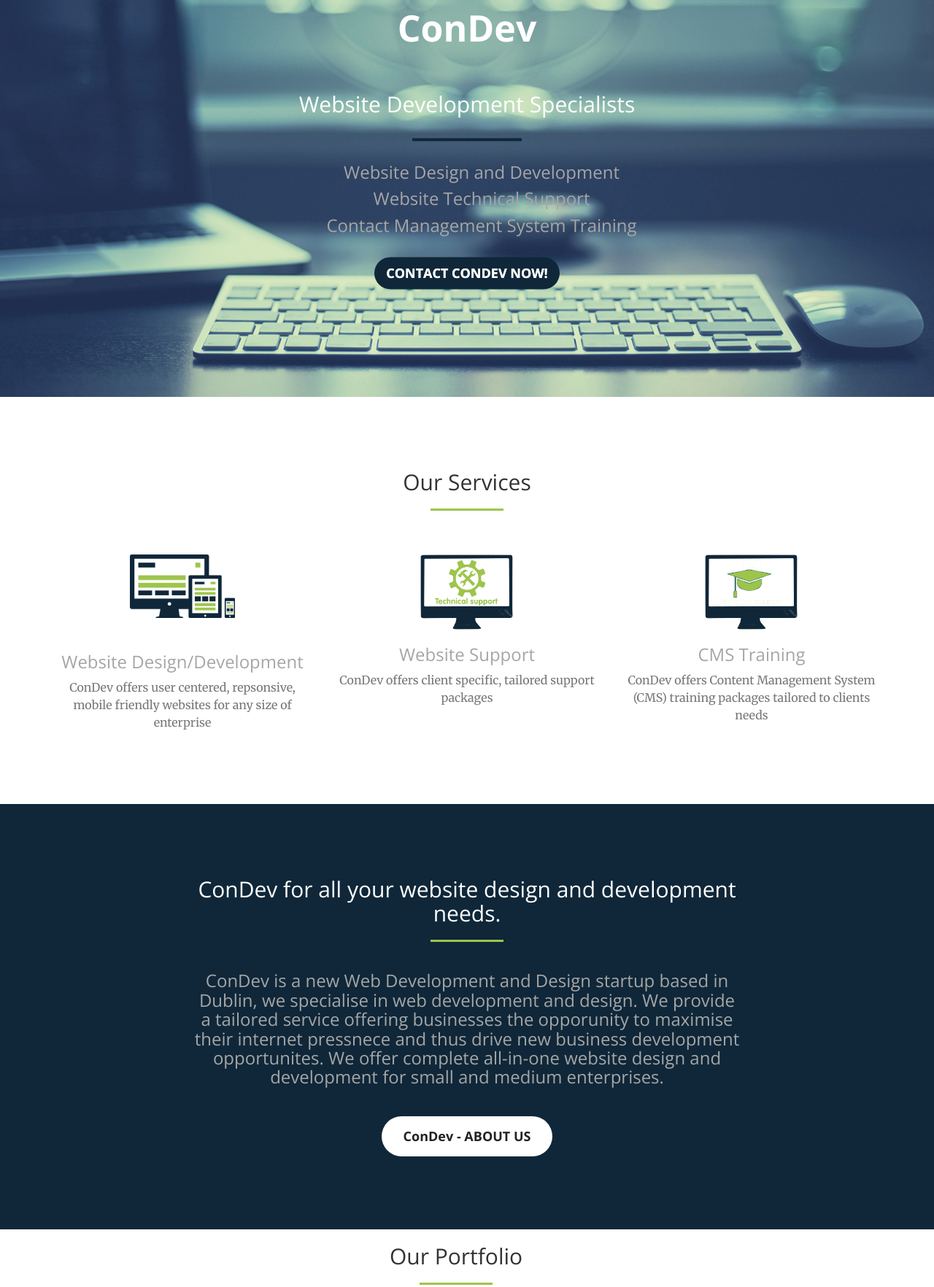
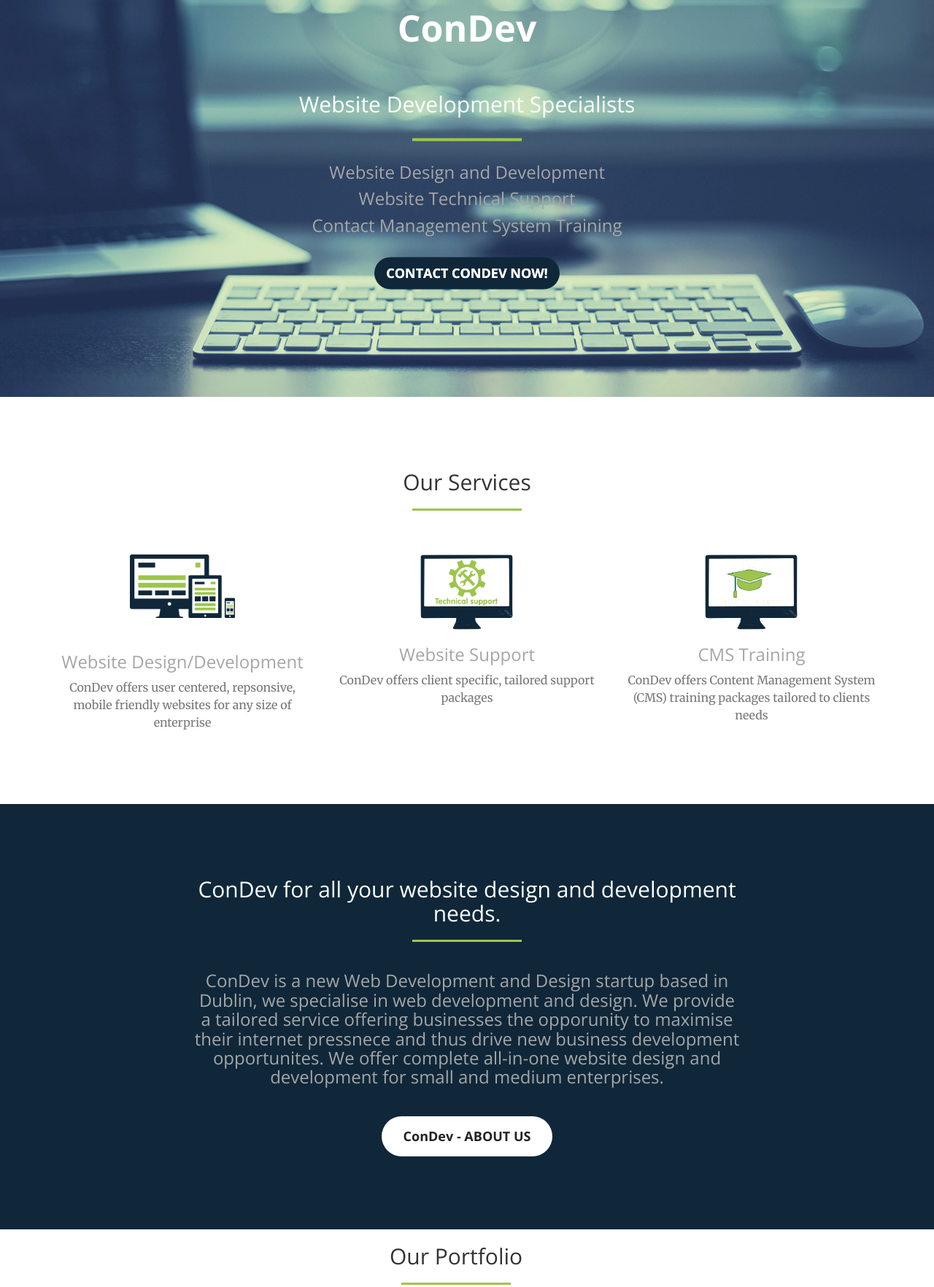
Before and after one commit to stephenconnor/stephenconnor.github.io, a plain HTML site: page index.html in a window 1280 px wide. Shown: the part 256-2020 px from the top of the page at 73% size. Drawn offline with nearby package versions, Linux system fonts and the light colour scheme.

Commit message:
20160108 19:07
horiz rule length, header content centered text

```diff
--- a/index.html
+++ b/index.html
@@ -13,7 +13,6 @@ Version     :
     <meta charset="utf-8">
     <meta http-equiv="X-UA-Compatible" content="IE=edge">
     <meta name="viewport" content="width=device-width, initial-scale=1">
-    <meta name="description" content="">
     <meta name="author" content="">
     <meta name="description" content="ConDev is a new Web Development and Design startup based in Dublin, we specialise in web development and design. We provide a tailored service offering businesses the opporunity to maximise their internet pressnece and thus drive new business development opportunites. We offer complete all-in-one website design and development for small and medium enterprises">
 
@@ -121,11 +120,11 @@ Version     :
                 <br>
                 <h2>Website Development Specialists</h2>
                 <hr>
-                <ul>
-                    <li><h3>Website Design and Development</h3></li>
-                    <li><h3>Website Technical Support</h3></li>
-                    <li><h3>Contact Management System Training</h3></li>
-                </ul>
+                <div class="text-center">
+                    <h3>Website Design and Development</h3>
+                    <h3>Website Technical Support</h3>
+                    <h3>Contact Management System Training</h3>
+                </div>
                 <a href="#contact" class="btn btn-primary btn-lg page-scroll">Contact Condev now!</a>
             </div>
         </div>
@@ -392,7 +391,7 @@ Version     :
     <!-- -------------------------------------- no content below, footer starts here ---------------------------------- -->
 
     <div class="panel-footer">
-        <div id="powered" class="col-sm-5 col-sm-offset-7 footerTxtBottom">&copy 2015 . All Rights Reserved | Design by <a href="mailto:steconnor@gmail.com">ConDev</a>
+        <div id="powered" class="col-sm-5 col-sm-offset-7 footerTxtBottom">&copy 2016. All Rights Reserved | Design by <a href="mailto:steconnor@gmail.com">ConDev</a>
         </div>
     </div>
 
--- a/style.css
+++ b/style.css
@@ -106,8 +106,8 @@ header .header-content li{
 }
 
 .header-content hr{
-    border-color: #0F2739;
-    /*border-color: #9DC54B;*/
+    /*border-color: #0F2739;*/
+    border-color: #9DC54B;
     border-width: 4px;
     max-width: 150px !important;
 }
@@ -140,7 +140,7 @@ header .header-content {
 
 #services hr{
     border-color: #9DC54B;
-    max-width: 100px;
+    max-width: 150px;
 }
 
 .service-box img{
@@ -158,7 +158,7 @@ header .header-content {
 
 .client_portfoliio hr{
     border-color: #9DC54B;
-    max-width: 100px;
+    max-width: 150px;
 }
 
 .client_portfoliio {
@@ -177,7 +177,7 @@ header .header-content {
 
 .conDevAllNeeds hr{
     border-color: #9DC54B !important;
-    max-width: 100px;
+    max-width: 150px;
 }
 
 /*--- Portfolio --*/
@@ -249,7 +249,7 @@ hr_packages_descript {
 
 #packages hr{
     border-color: #9DC54B;
-    max-width: 100px;
+    max-width: 150px;
 }
 
 .collapse_panel_green {
@@ -280,7 +280,7 @@ hr_packages_descript {
 
 #contact hr{
     border-color: #9DC54B;
-    max-width: 100px;
+    max-width: 150px;
 }
 
 #contact {
```
